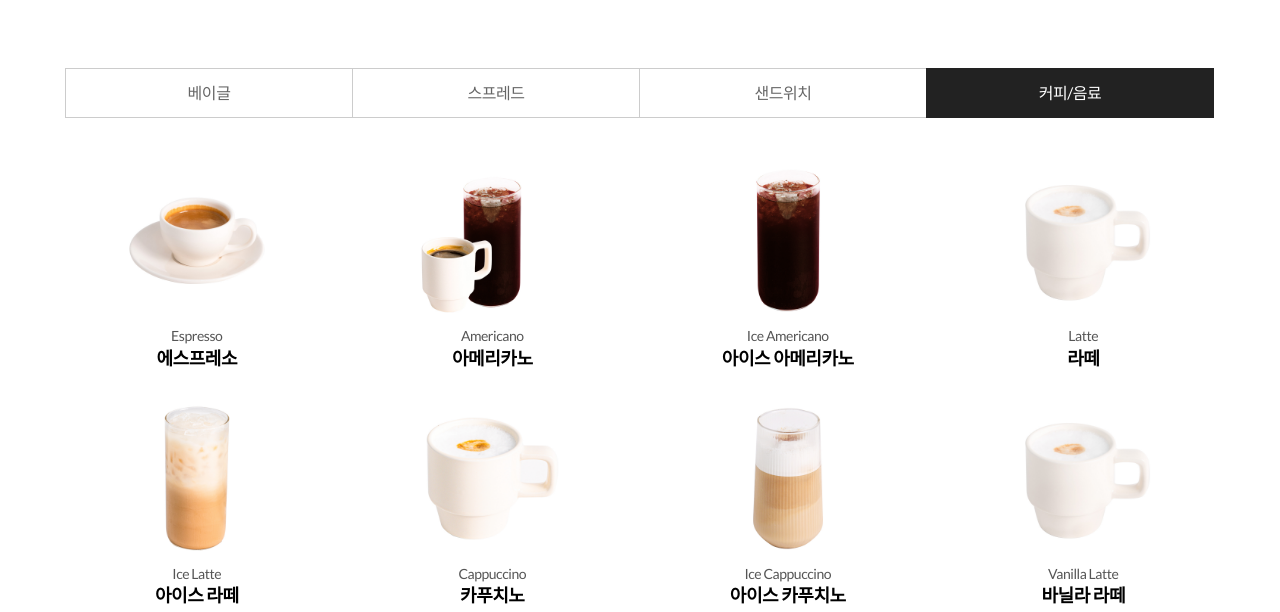
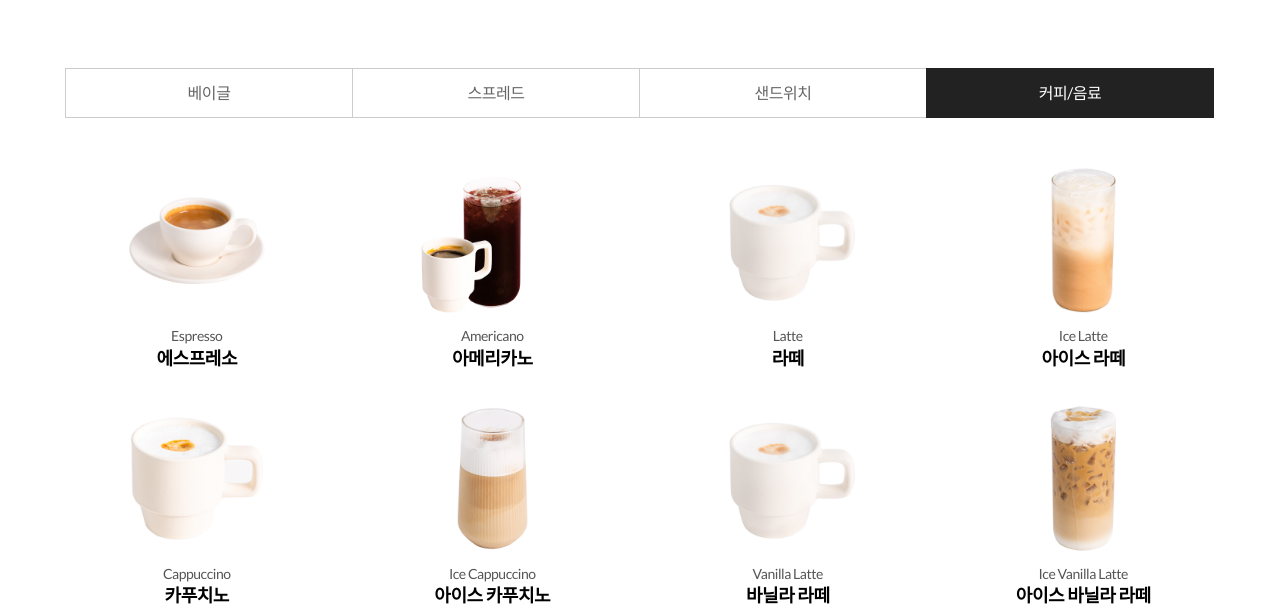
Before and after one commit to Nybagelave/nybagelave.github.io, a plain HTML site: page menu/drink.html in a window 1280 px wide. Shown: the part 462-1074 px from the top of the page. Drawn offline with nearby package versions, Linux system fonts and the light colour scheme.

Commit message:
Update drink.html

```diff
--- a/menu/drink.html
+++ b/menu/drink.html
@@ -200,16 +200,6 @@
           </li>
           <li>
             <figure>
-              <img
-                src="/img/img_drink_ice_americano.jpg"
-                alt="아이스 아메리카노"
-              />
-            </figure>
-            <p>Ice Americano</p>
-            <h5>아이스 아메리카노</h5>
-          </li>
-          <li>
-            <figure>
               <img src="/img/img_drink_hot_latte.jpg" alt="라떼" />
             </figure>
             <p>Latte</p>
```
